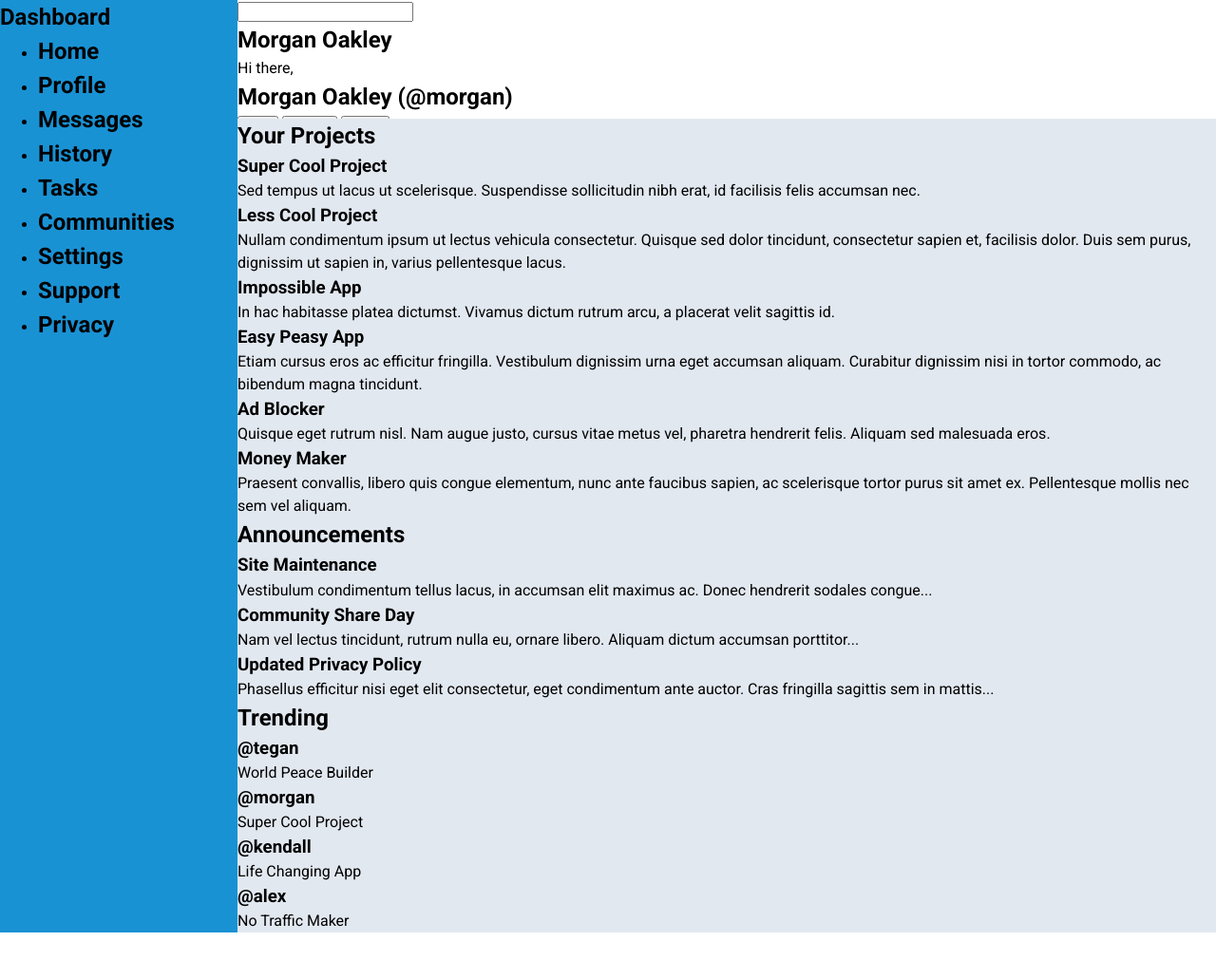
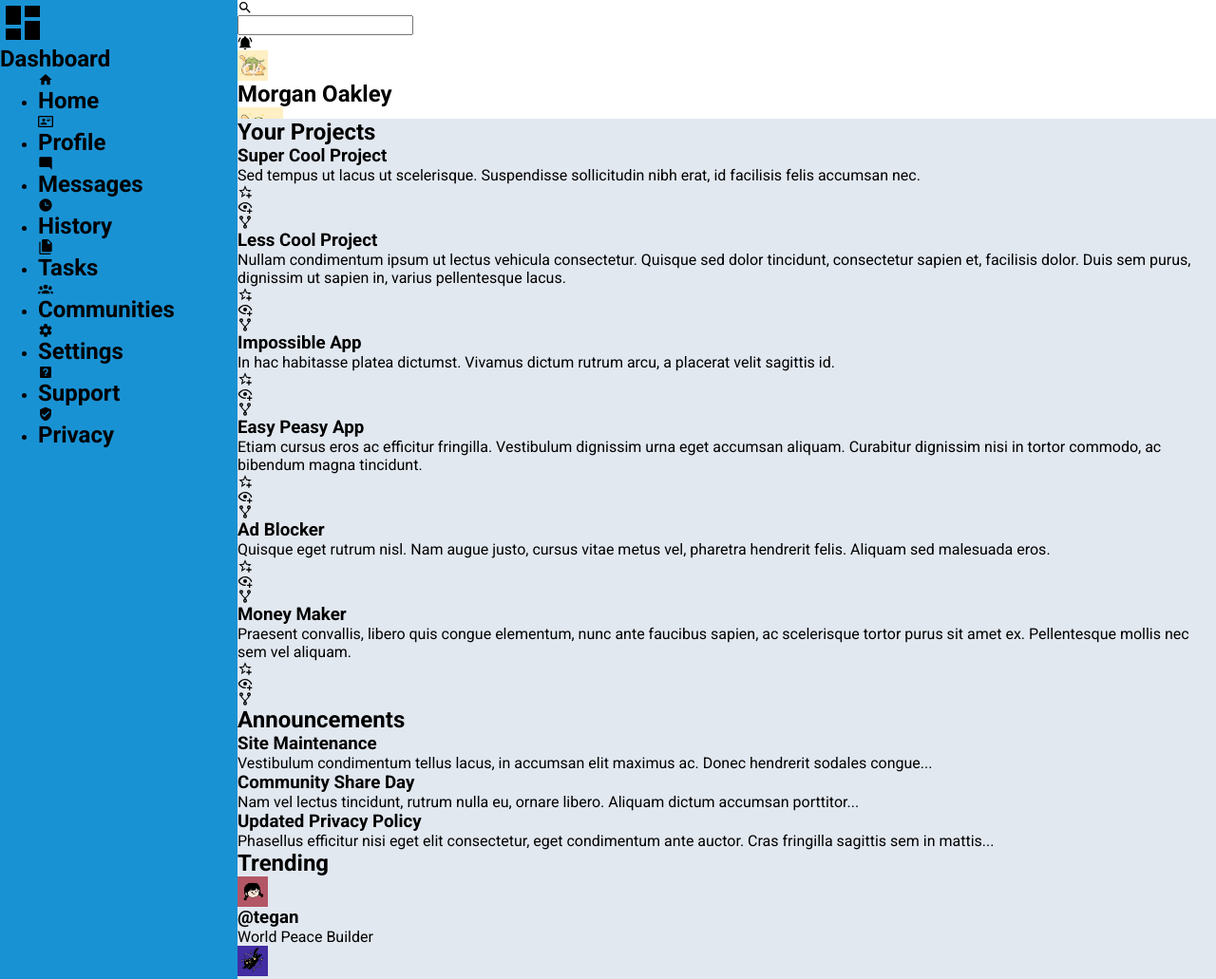
Before and after one commit to cwilliams0926/admin-dashboard, a plain HTML site: page index.html in a window 1280 px wide. Shown: the top 1031 px of the page at 95% size. Before the commit the page ends 982 px from the top, so only its background shows below. Drawn offline with Linux system fonts and the light colour scheme.

Commit message:
Add all images and svgs

```diff
--- a/index.html
+++ b/index.html
@@ -12,12 +12,16 @@
 <body>
   <header>
     <section class="search-section">
+      <img src="svg/magnify.svg" class="icon" width="16" height="16">
       <input type="text" class="search">
     </section>
     <section class="profile-section">
+      <img src="svg/bell-ring.svg" class="icon" width="16" height="16">
+      <img src="images/cat.jpg" class="profile-picture" width="32" height="32">
       <h2>Morgan Oakley</h2>
     </section>
     <section class="welcome-section">
+      <img src="images/cat.jpg" class="profile-picture" width="48" height="48">
       <p>Hi there,</p>
       <h1>Morgan Oakley (@morgan)</h1>
     </section>
@@ -28,22 +32,53 @@
     </section>
   </header>
   <aside class="sidebar">
-    <h1>Dashboard</h1>
+    <div class="sidebar-header">
+      <img src="svg/view-dashboard.svg" class="icon" width="48" height="48">
+      <h1>Dashboard</h1>
+    </div>
     <nav class="main-nav">
       <ul>
-        <li><h2>Home</h2></li>
-        <li><h2>Profile</h2></li>
-        <li><h2>Messages</h2></li>
-        <li><h2>History</h2></li>
-        <li><h2>Tasks</h2></li>
-        <li><h2>Communities</h2></li>
+        <li>
+          <img src="svg/home.svg" class="icon" width="16" height="16">
+          <h2>Home</h2>
+        </li>
+        <li>
+          <img src="svg/card-account-details-outline.svg" class="icon"
+            width="16" height="16">
+          <h2>Profile</h2>
+        </li>
+        <li>
+          <img src="svg/message-reply.svg" class="icon" width="16" height="16">
+          <h2>Messages</h2>
+        </li>
+        <li>
+          <img src="svg/clock-time-three.svg" class="icon" width="16" height="16">
+          <h2>History</h2>
+        </li>
+        <li>
+          <img src="svg/file-multiple.svg" class="icon" width="16" height="16">
+          <h2>Tasks</h2>
+        </li>
+        <li>
+          <img src="svg/account-group.svg" class="icon" width="16" height="16">
+          <h2>Communities</h2>
+        </li>
       </ul>
     </nav>
     <nav class="secondary-nav">
       <ul>
-        <li><h2>Settings</h2></li>
-        <li><h2>Support</h2></li>
-        <li><h2>Privacy</h2></li>
+        <li>
+          <img src="svg/cog.svg" class="icon" width="16" height="16">
+          <h2>Settings</h2>
+        </li>
+        <li>
+          <img src="svg/help-box.svg" class="icon" width="16" height="16">
+          <h2>Support</h2>
+        </li>
+        <li>
+          <img src="svg/shield-check.svg" class="icon" width="16" height="16">
+          <h2>Privacy</h2>
+        </li>
       </ul>
     </nav>
   </aside>
@@ -57,6 +92,13 @@
             Sed tempus ut lacus ut scelerisque. Suspendisse sollicitudin nibh
             erat, id facilisis felis accumsan nec.
           </p>
+          <div class="icon-group">
+            <img src="svg/star-plus-outline.svg" class="icon" width="16"
+              height="16">
+            <img src="svg/eye-plus-outline.svg" class="icon" width="16"
+              height="16">
+            <img src="svg/source-fork.svg" class="icon" width="16" height="16"
+          </div>
         </div>
         <div class="project-card">
           <h3>Less Cool Project</h3>
@@ -65,6 +107,13 @@
             sed dolor tincidunt, consectetur sapien et, facilisis dolor. Duis
             sem purus, dignissim ut sapien in, varius pellentesque lacus.
           </p>
+          <div class="icon-group">
+            <img src="svg/star-plus-outline.svg" class="icon" width="16"
+              height="16">
+            <img src="svg/eye-plus-outline.svg" class="icon" width="16"
+              height="16">
+            <img src="svg/source-fork.svg" class="icon" width="16" height="16"
+          </div>
         </div>
         <div class="project-card">
           <h3>Impossible App</h3>
@@ -72,6 +121,13 @@
             In hac habitasse platea dictumst. Vivamus dictum rutrum arcu, a
             placerat velit sagittis id.
           </p>
+          <div class="icon-group">
+            <img src="svg/star-plus-outline.svg" class="icon" width="16"
+              height="16">
+            <img src="svg/eye-plus-outline.svg" class="icon" width="16"
+              height="16">
+            <img src="svg/source-fork.svg" class="icon" width="16" height="16"
+          </div>
         </div>
         <div class="project-card">
           <h3>Easy Peasy App</h3>
@@ -80,6 +136,13 @@
             eget accumsan aliquam. Curabitur dignissim nisi in tortor commodo,
             ac bibendum magna tincidunt.
           </p>
+          <div class="icon-group">
+            <img src="svg/star-plus-outline.svg" class="icon" width="16"
+              height="16">
+            <img src="svg/eye-plus-outline.svg" class="icon" width="16"
+              height="16">
+            <img src="svg/source-fork.svg" class="icon" width="16" height="16"
+          </div>
         </div>
         <div class="project-card">
           <h3>Ad Blocker</h3>
@@ -87,6 +150,13 @@
             Quisque eget rutrum nisl. Nam augue justo, cursus vitae metus vel,
             pharetra hendrerit felis. Aliquam sed malesuada eros.
           </p>
+          <div class="icon-group">
+            <img src="svg/star-plus-outline.svg" class="icon" width="16"
+              height="16">
+            <img src="svg/eye-plus-outline.svg" class="icon" width="16"
+              height="16">
+            <img src="svg/source-fork.svg" class="icon" width="16" height="16"
+          </div>
         </div>
         <div class="project-card">
           <h3>Money Maker</h3>
@@ -95,6 +165,13 @@
             faucibus sapien, ac scelerisque tortor purus sit amet ex.
             Pellentesque mollis nec sem vel aliquam.
           </p>
+          <div class="icon-group">
+            <img src="svg/star-plus-outline.svg" class="icon" width="16"
+              height="16">
+            <img src="svg/eye-plus-outline.svg" class="icon" width="16"
+              height="16">
+            <img src="svg/source-fork.svg" class="icon" width="16" height="16"
+          </div>
         </div>
       </div>
     </section>
@@ -128,18 +205,26 @@
       <h2>Trending</h2>
       <div class="trending-card">
         <div class="trending-profile">
+          <img src="images/profile1.png" class="profile-picture" width="32"
+            height="32">
           <h3>@tegan</h3>
           <p>World Peace Builder</p>
         </div>
         <div class="trending-profile">
+          <img src="images/profile2.jpg" class="profile-picture" width="32"
+            height="32">
           <h3>@morgan</h3>
           <p>Super Cool Project</p>
         </div>
         <div class="trending-profile">
+          <img src="images/profile3.jpeg" class="profile-picture" width="32"
+            height="32">
           <h3>@kendall</h3>
           <p>Life Changing App</p>
         </div>
         <div class="trending-profile">
+          <img src="images/profile4.jpeg" class="profile-picture" width="32"
+            height="32">
           <h3>@alex</h3>
           <p>No Traffic Maker</p>
         </div>
--- a/style.css
+++ b/style.css
@@ -8,12 +8,12 @@
   --white: #ffffff;
   --light-grey: #e2e8f0;
   --black: #010101;
-  --font-family: "Roboto", system-ui, "Segoe UI", Helvetica, Arial, sans-serif;
+  --font-family: "Roboto", system-ui, "Segoe UI", Helvetica, Arial,
+    sans-serif;
 }
 
 body {
   display: grid;
-  line-height: 1.5;
   font-family: var(--font-family);
   grid-template-columns: 250px 1fr;
   grid-template-rows: 125px 1fr;
```
Also changed, not shown: images/profile1.png (added), images/profile2.jpg (added), images/profile3.jpeg (added), images/profile4.jpeg (added).
